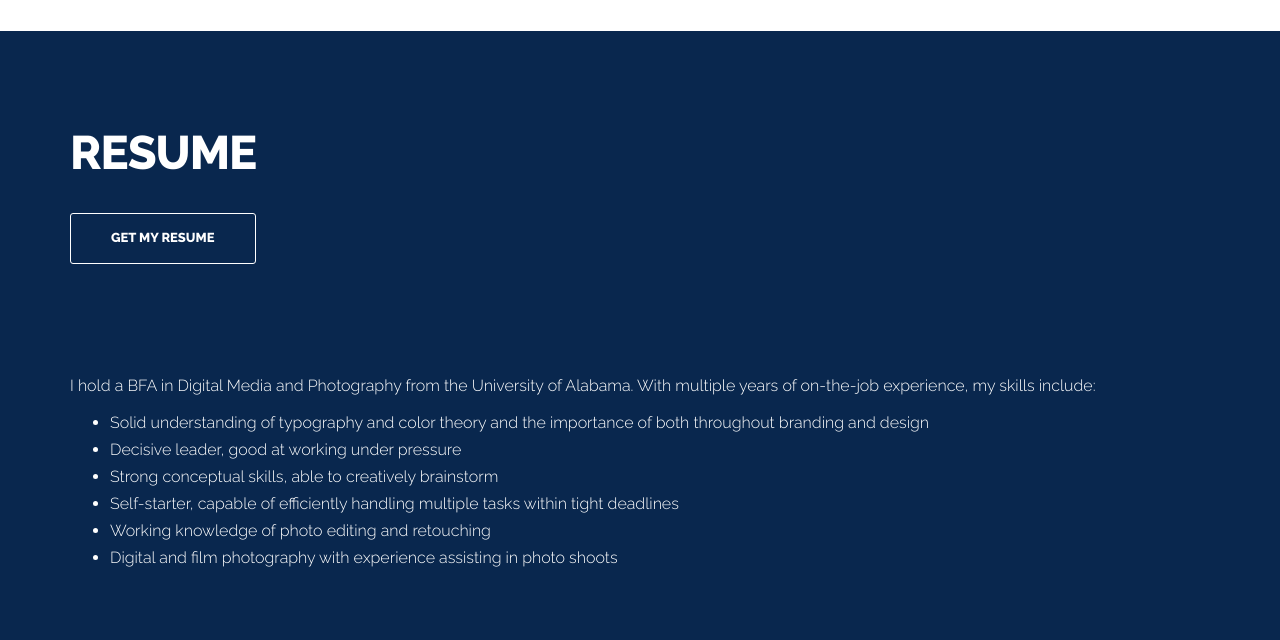
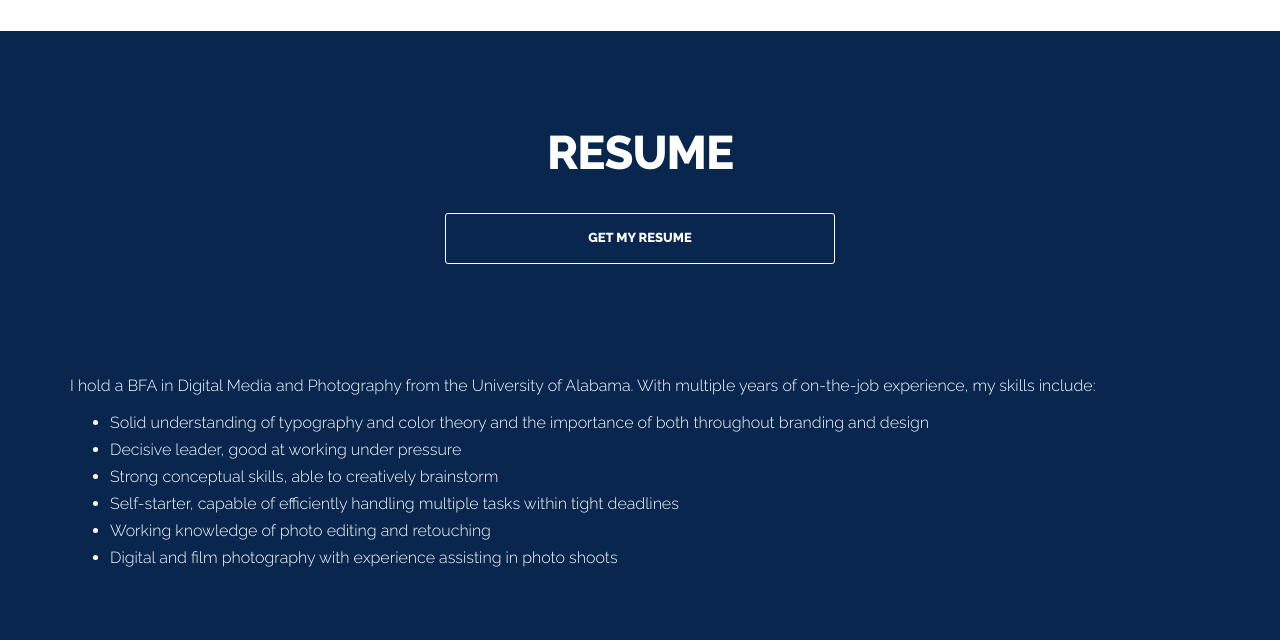
Before and after one commit to Maelarky/Maelarky.github.io, a plain HTML site: page index.html in a window 1280 px wide. Shown: the part 1820-2460 px from the top of the page. Drawn offline with Linux system fonts and the light colour scheme.

Commit message:
Fix button

```diff
--- a/index.html
+++ b/index.html
@@ -314,10 +314,18 @@
           <br />
           <br />
             <div class="col-md-12 col-lg-12">
-                <article>
+                <div class="row">
+                <div class="col-lg-4"></div>
+                <article class="col-lg-4" style="text-align: center">
                     <h2><strong>RESUME</strong></h2>
                 </article>
-                <a href="Resume.pdf" target="_blank" class="btn btn-default" >Get My Resume</a>
+                <div class="col-lg-4"></div>
+                </div>
+                <div class="row">
+                <div class="col-lg-4"></div>
+                <a href="Resume.pdf" target="_blank" class="col-lg-4 btn btn-default" >Get My Resume</a>
+                <div class="col-lg-4"></div>
+                </div>
                  <p><br/><br/><br/><br/>I hold a BFA in Digital Media and Photography from the University of Alabama. With multiple years of on-the-job experience, my skills include:
                  <ul style="padding:0 100 0 0; text-align:left;">
                  <li>Solid understanding of typography and color theory and the importance of both throughout branding and design</li>
```
